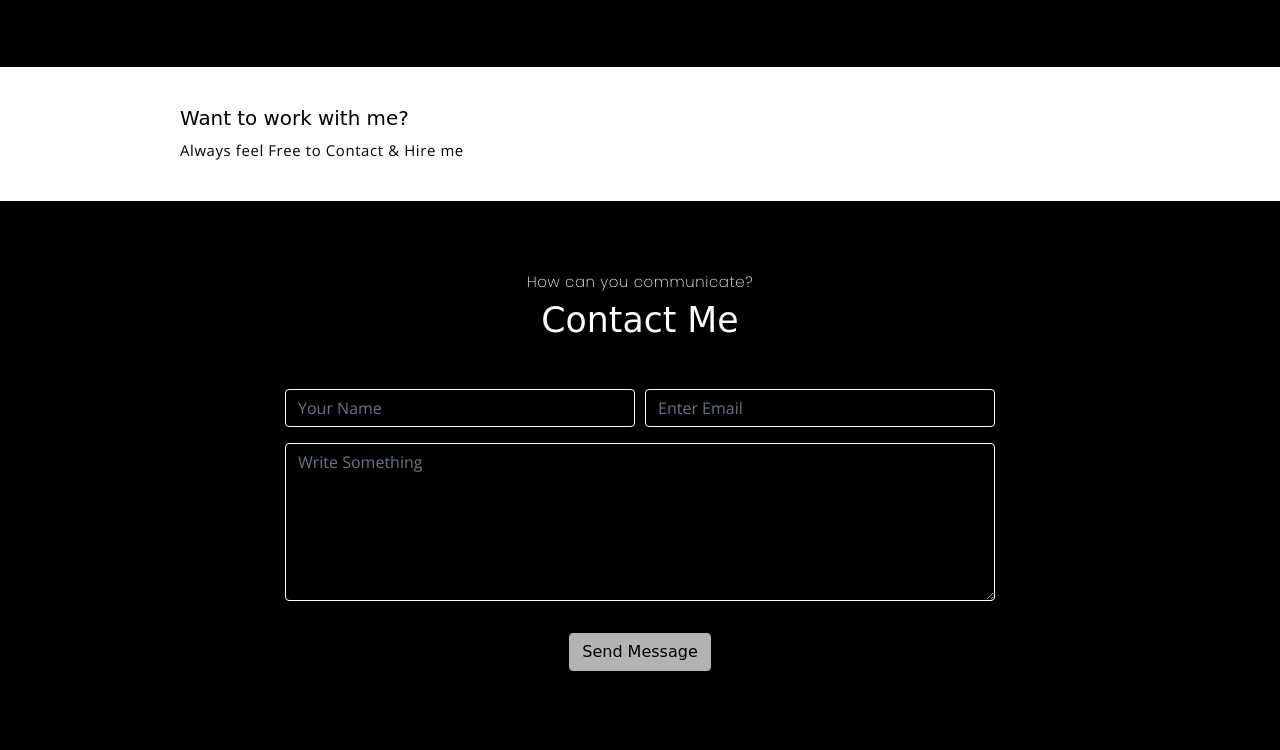
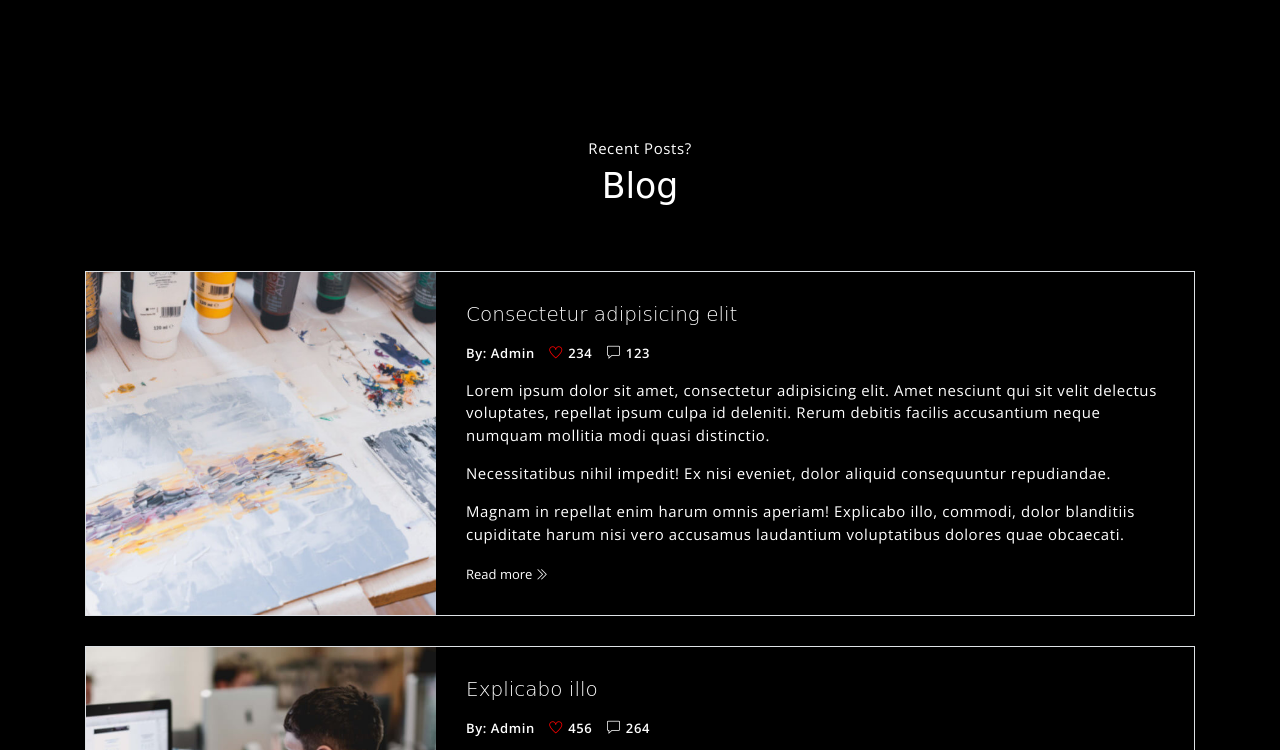
Before and after one commit to mariaampimpyenan/myweb, a website: page index.html in a window 1280 px wide. Shown: the part 2324-3074 px from the top of the page. Drawn offline with nearby package versions, Linux system fonts and the light colour scheme; a web font is replaced by a local one.

Commit message:
Update index.html

```diff
--- a/index.html
+++ b/index.html
@@ -169,6 +169,58 @@
         </div><!-- end of container -->
     </section> <!-- end of portfolio section -->
 
+
+ <!-- blog section -->
+    <section class="section" id="blog">
+        <!-- container -->
+        <div class="container text-center">
+            <p class="section-subtitle">Recent Posts?</p>
+            <h6 class="section-title mb-6">Blog</h6>
+            <!-- blog-wrapper -->
+            <div class="blog-card">
+                <div class="blog-card-header">
+                    <img src="assets/imgs/img-1.jpg" class="blog-card-img" alt="Download free bootstrap 4 landing page, free boootstrap 4 templates, Download free bootstrap 4.1 landing page, free boootstrap 4.1.1 templates, meyawo Landing page">
+                </div>
+                <div class="blog-card-body">
+                    <h5 class="blog-card-title">Consectetur adipisicing elit</h6>
+
+                    <p class="blog-card-caption">
+                        <a href="#">By: Admin</a>
+                        <a href="#"><i class="ti-heart text-danger"></i> 234</a>
+                        <a href="#"><i class="ti-comment"></i> 123</a>
+                    </p>
+                    <p>Lorem ipsum dolor sit amet, consectetur adipisicing elit. Amet nesciunt qui sit velit delectus voluptates, repellat ipsum culpa id deleniti. Rerum debitis facilis accusantium neque numquam mollitia modi quasi distinctio.</p>
+
+                    <p><b>Necessitatibus nihil impedit! Ex nisi eveniet, dolor aliquid consequuntur repudiandae.</b></p>
+                    <p>Magnam in repellat enim harum omnis aperiam! Explicabo illo, commodi, dolor blanditiis cupiditate harum nisi vero accusamus laudantium voluptatibus dolores quae obcaecati.</p>
+
+                    <a href="#" class="blog-card-link">Read more <i class="ti-angle-double-right"></i></a>
+                </div>
+            </div><!-- end of blog wrapper -->
+
+            <!-- blog-wrapper -->
+            <div class="blog-card">
+                <div class="blog-card-header">
+                    <img src="assets/imgs/img-2.jpg" class="blog-card-img" alt="Download free bootstrap 4 landing page, free boootstrap 4 templates, Download free bootstrap 4.1 landing page, free boootstrap 4.1.1 templates, meyawo Landing page">
+                </div>
+                <div class="blog-card-body">
+                    <h5 class="blog-card-title">Explicabo illo</h6>
+
+                    <p class="blog-card-caption">
+                        <a href="#">By: Admin</a>
+                        <a href="#"><i class="ti-heart text-danger"></i> 456</a>
+                        <a href="#"><i class="ti-comment"></i> 264</a>
+                    </p>
+
+                    <p>Lorem ipsum dolor sit amet, consectetur adipisicing elit. Impedit excepturi laborum enim, vitae ipsam atque eum, ad iusto consequuntur voluptas, esse doloribus. Perferendis porro quisquam vitae exercitationem aliquid, minus eos laborum repudiandae, cumque debitis iusto omnis praesentium? Laborum placeat sit adipisci illum tempore maxime, esse qui quae? Molestias excepturi corporis similique doloribus. Esse vitae earum architecto nulla non dolores illum at perspiciatis quod, et deleniti cupiditate reiciendis harum facere, delectus eum commodi soluta distinctio sit repudiandae possimus sunt. Ipsum, rem.</p>
+
+                    <a href="#" class="blog-card-link">Read more <i class="ti-angle-double-right"></i></a>
+                </div>
+            </div><!-- end of blog wrapper -->
+
+        </div><!-- end of container -->
+    </section><!-- end of blog section -->
+
 	 <!-- section -->
     <section class="section-sm bg-primary">
         <!-- container -->
```
